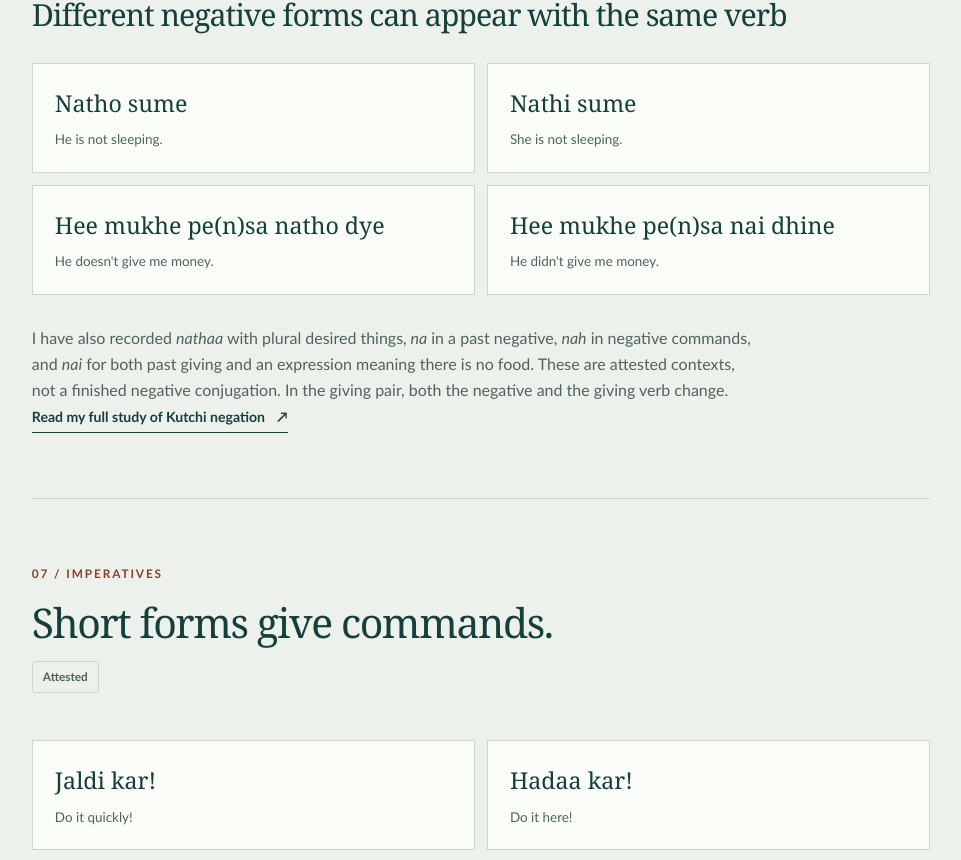
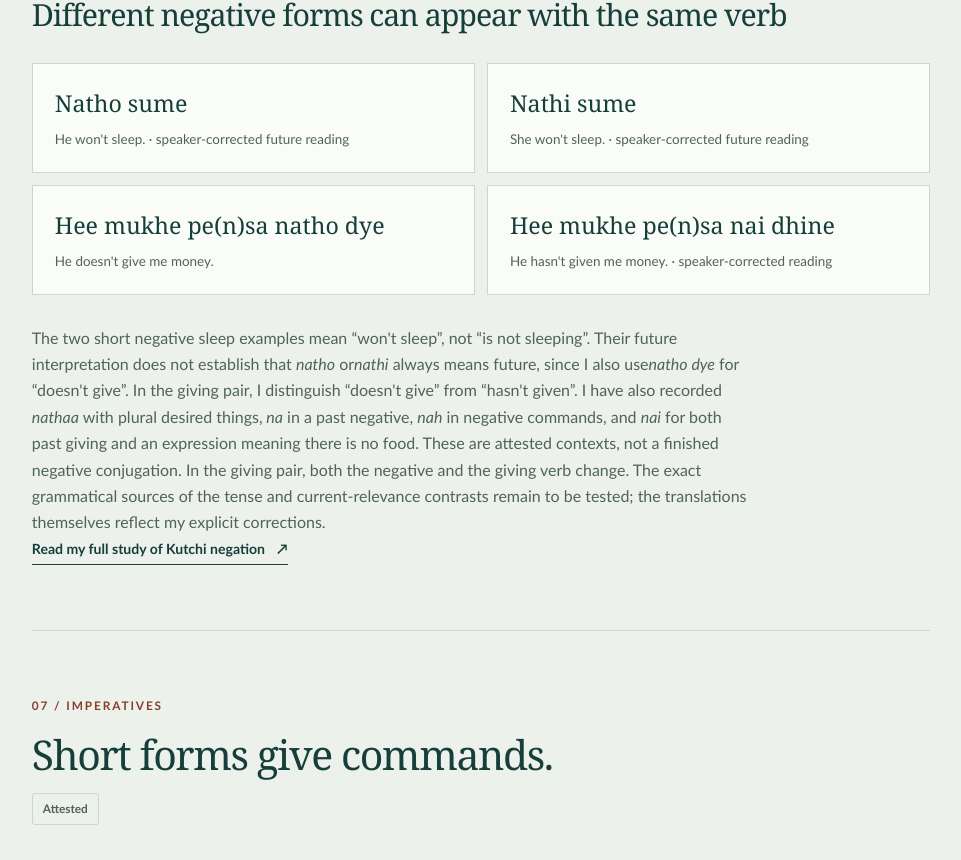
Before and after one commit to Fabdulla1/Madhaaf, a Next.js app: page /language/grammar in a window 1280 px wide. Shown: the part 8419-9279 px from the top of the page, without its empty margins (310-1271 px from the left). Built offline with nearby package versions, Linux system fonts and the light colour scheme; no server answers.

Commit message:
fix(grammar): update negative example translations and flag speaker corrections

```diff
--- a/src/app/language/grammar/page.tsx
+++ b/src/app/language/grammar/page.tsx
@@ -330,18 +330,26 @@ export default function GrammarPage() {
               </p>
               <h3>Different negative forms can appear with the same verb</h3>
               <div className="grammar-pairs">
-                <div><strong>Natho sume</strong><span>He is not sleeping.</span></div>
-                <div><strong>Nathi sume</strong><span>She is not sleeping.</span></div>
+                <div><strong>Natho sume</strong><span>He won&apos;t sleep. · speaker-corrected future reading</span></div>
+                <div><strong>Nathi sume</strong><span>She won&apos;t sleep. · speaker-corrected future reading</span></div>
                 <div><strong>Hee mukhe pe(n)sa natho dye</strong><span>He doesn&apos;t give me money.</span></div>
-                <div><strong>Hee mukhe pe(n)sa nai dhine</strong><span>He didn&apos;t give me money.</span></div>
+                <div><strong>Hee mukhe pe(n)sa nai dhine</strong><span>He hasn&apos;t given me money. · speaker-corrected reading</span></div>
               </div>
               <p>
+                The two short negative sleep examples mean “won&apos;t sleep”, not “is not sleeping”.
+                Their future interpretation does not establish that <em>natho</em> or
+                <em>nathi</em> always means future, since I also use
+                <em>natho dye</em> for “doesn&apos;t give”. In the giving pair,
+                I distinguish “doesn&apos;t give” from “hasn&apos;t given”.
                 I have also recorded <em>nathaa</em> with plural desired things,
                 <em> na</em> in a past negative, <em>nah</em> in negative
                 commands, and <em>nai</em> for both past giving and an
                 expression meaning there is no food. These are attested
                 contexts, not a finished negative conjugation. In the giving
                 pair, both the negative and the giving verb change.
+                The exact grammatical sources of the tense and current-relevance
+                contrasts remain to be tested; the translations themselves
+                reflect my explicit corrections.
               </p>
               <Link className="text-link" href="/language/articles/how-negation-works-in-my-kutchi">
                 Read my full study of Kutchi negation <span aria-hidden="true">↗</span>
```
